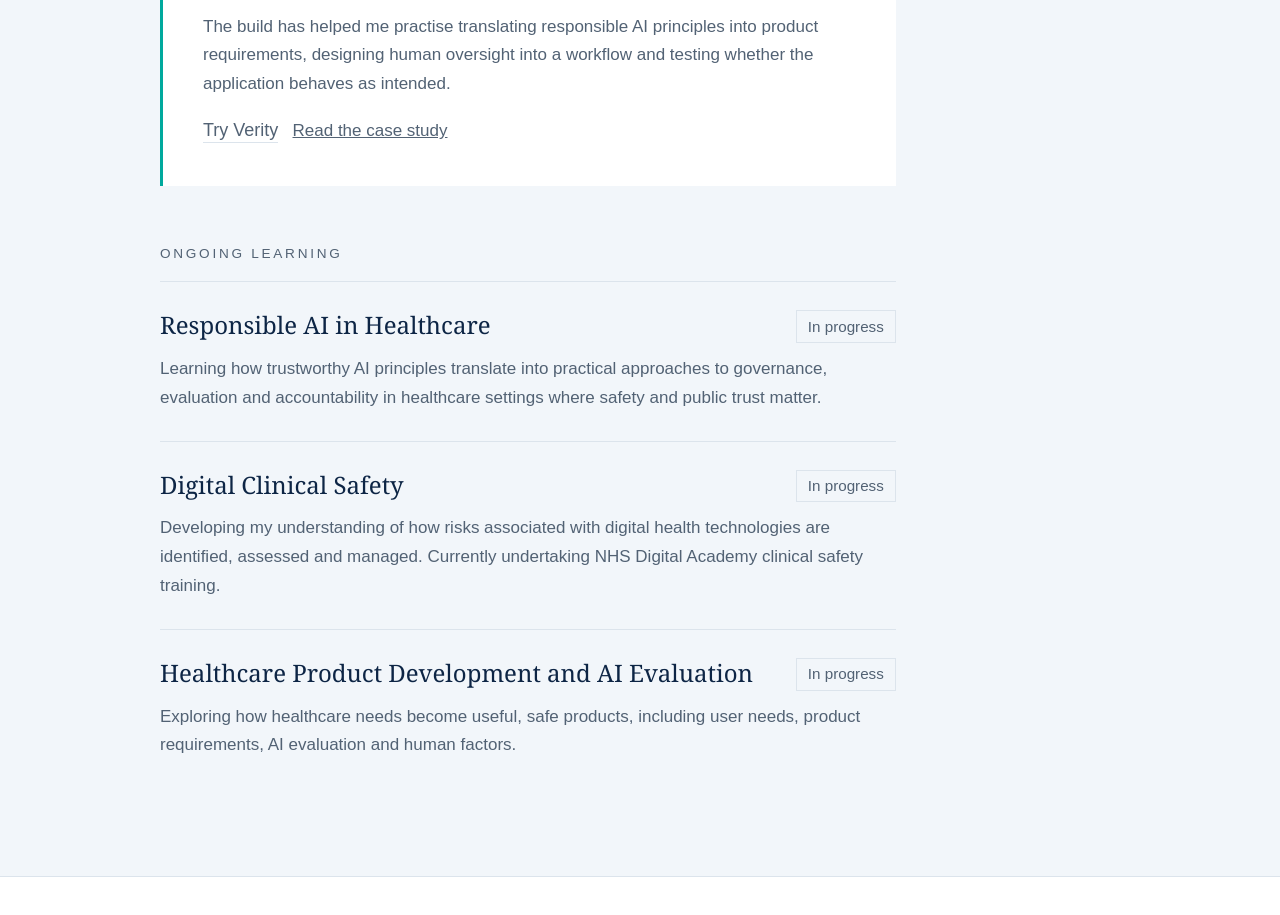
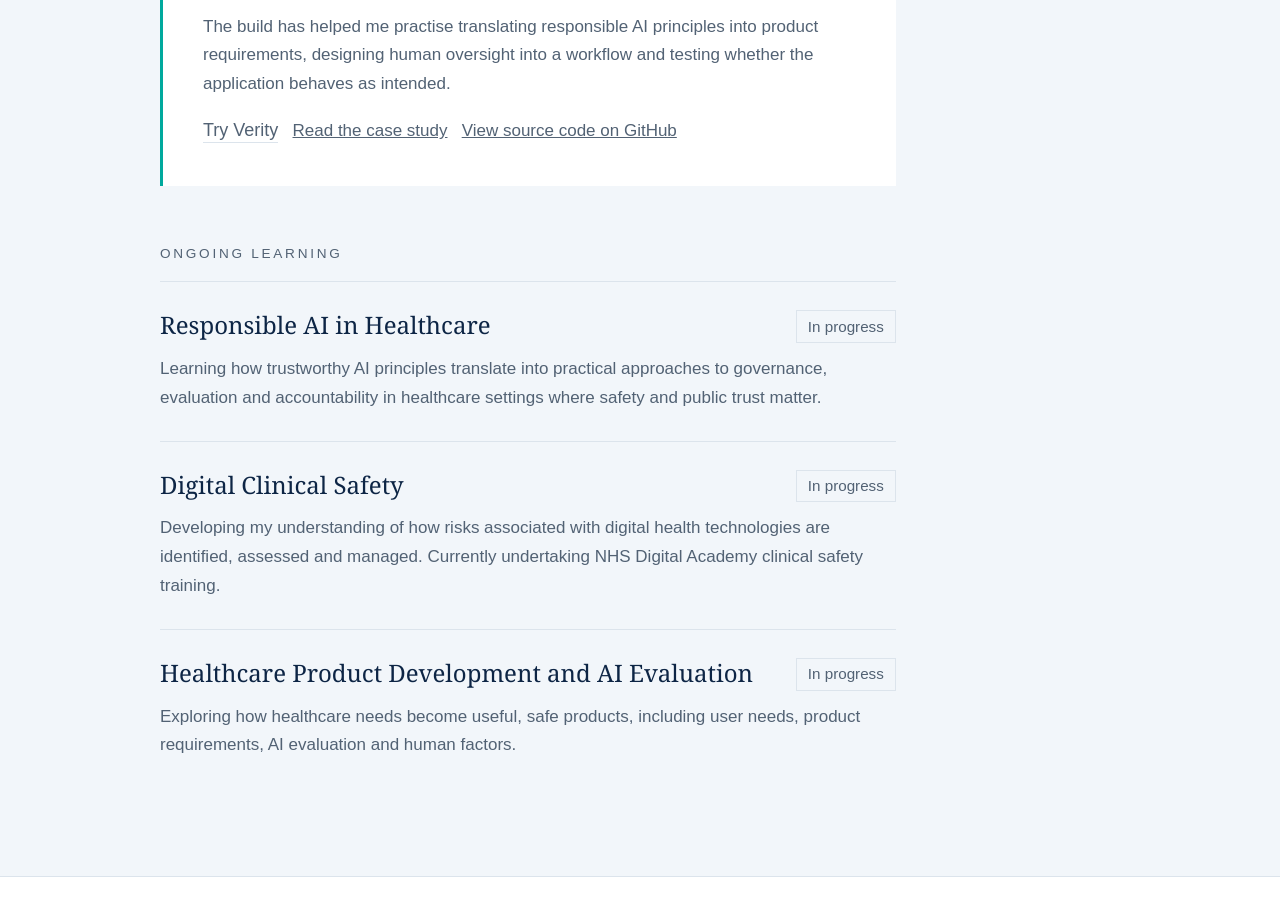
Before and after one commit to elizabethbeever-oss/elizabethbeever-site, a plain HTML site: page index.html in a window 1280 px wide. Shown: the part 4974-5889 px from the top of the page. Drawn offline with Linux system fonts and the light colour scheme.

Commit message:
Link public Verity source code from portfolio

```diff
--- a/index.html
+++ b/index.html
@@ -270,7 +270,7 @@
         <p>The prototype uses five reviewer-assigned criteria: factual accuracy, safety, completeness, ease of understanding and handling of uncertainty. I chose to include explicit safeguards so that low safety or accuracy ratings, or a flagged critical failure, block a positive threshold decision even when the overall weighted score is high. An empty response receives no score, and reviewers must provide written rationales and reference material before exporting a structured evaluation record.</p>
         <p>I defined the product scope and evaluation rules, directed the AI-assisted implementation and tested the live workflow, including its approval overrides and export restrictions. Verity is an educational prototype: it does not independently verify claims, establish clinical safety or provide a validated assessment method.</p>
         <p>The build has helped me practise translating responsible AI principles into product requirements, designing human oversight into a workflow and testing whether the application behaves as intended.</p>
-        <p><a class="textlink" href="https://verity-ai-evaluation.streamlit.app" target="_blank" rel="noopener noreferrer">Try Verity</a> &nbsp; <a href="/verity-case-study.html">Read the case study</a></p>
+        <p><a class="textlink" href="https://verity-ai-evaluation.streamlit.app" target="_blank" rel="noopener noreferrer">Try Verity</a> &nbsp; <a href="/verity-case-study.html">Read the case study</a> &nbsp; <a href="https://github.com/elizabethbeever-oss/verity-ai-evaluation" target="_blank" rel="noopener noreferrer">View source code on GitHub</a></p>
       </article>
       </div>
       <div class="learning">
```
